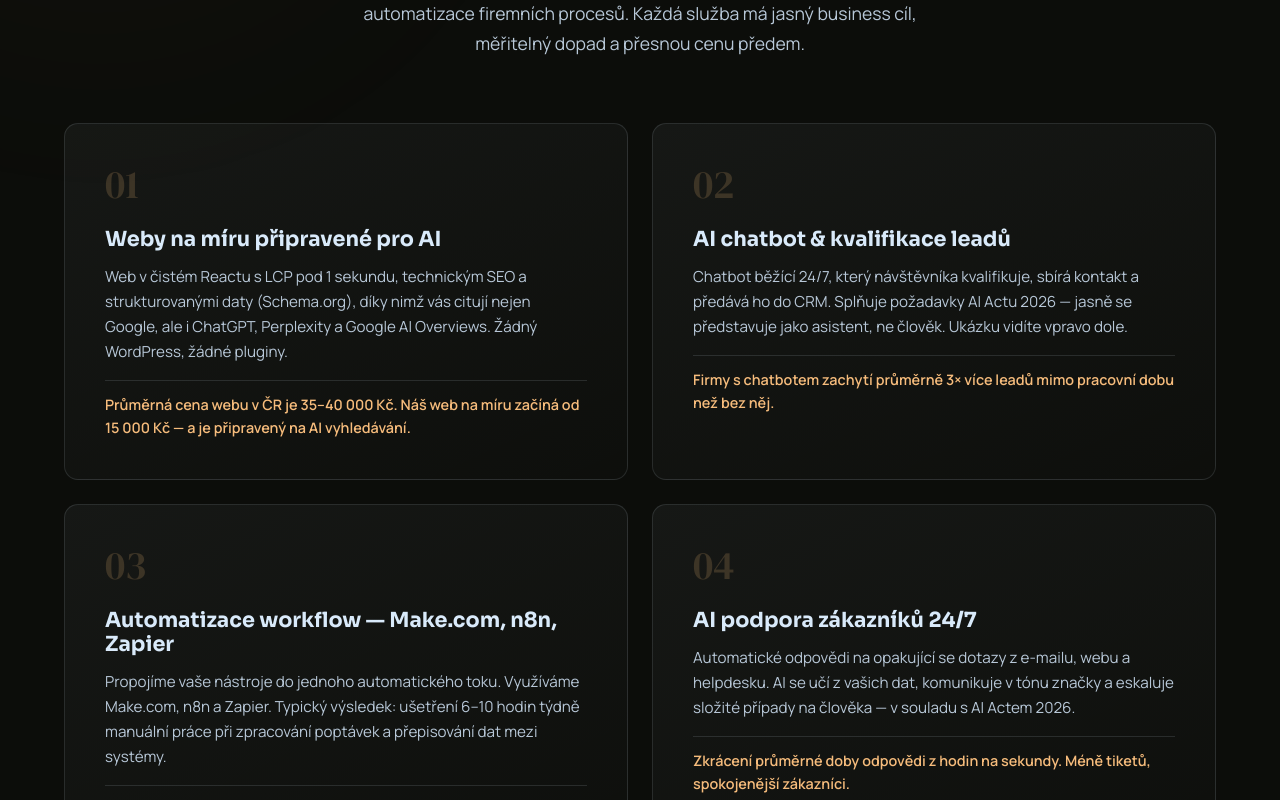
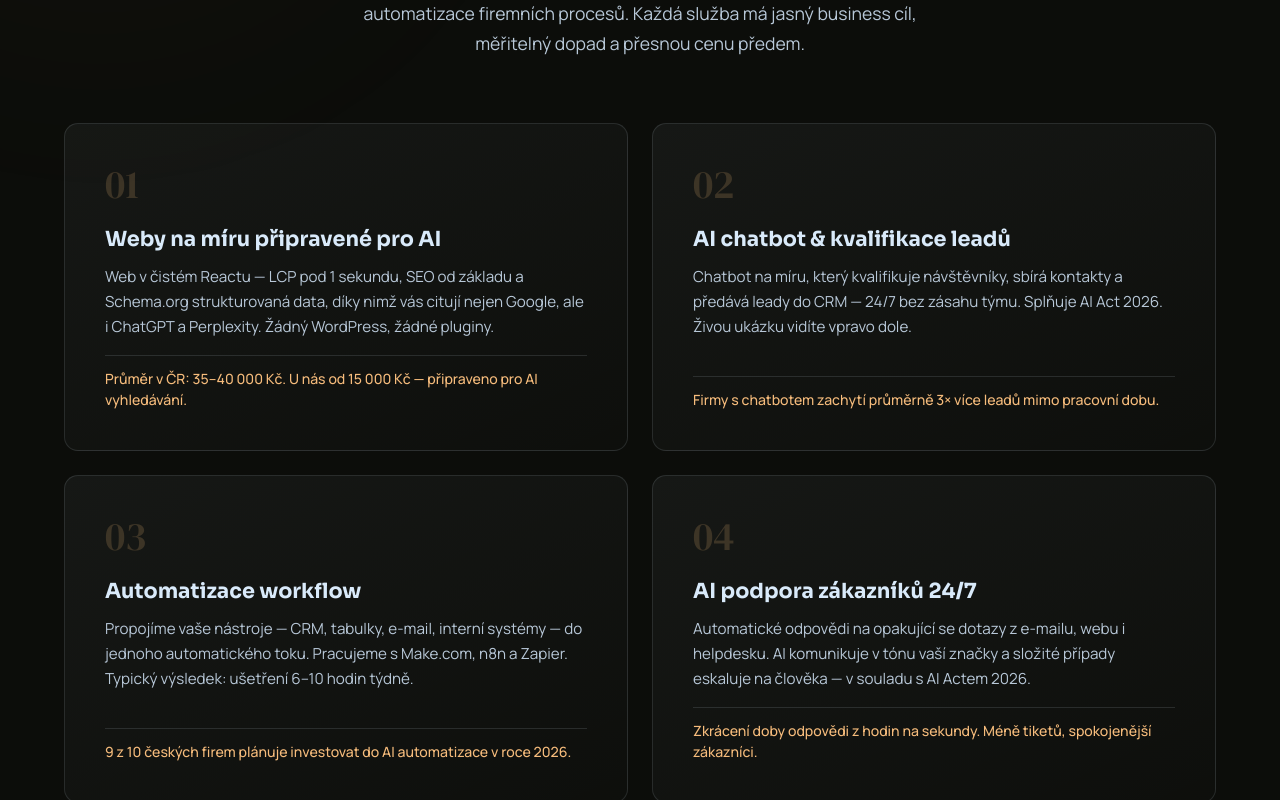
Before and after one commit to lukascervenka1/Aimplementace.cz, a React (Vite) app: page / in a window 1280 px wide. Shown: the part 1000-1800 px from the top of the page. Built offline with nearby package versions, Linux system fonts and the light colour scheme.

Commit message:
Fix service cards alignment — flex column, benefit pinned to bottom

```diff
--- a/src/components/Services.css
+++ b/src/components/Services.css
@@ -17,6 +17,8 @@
     transition: all 0.4s cubic-bezier(0.25, 0.46, 0.45, 0.94);
     position: relative;
     overflow: hidden;
+    display: flex;
+    flex-direction: column;
 }
 
 .service-card::before {
@@ -67,14 +69,17 @@
     font-size: 0.95rem;
     margin-bottom: 1rem;
     line-height: 1.65;
+    flex: 1;
 }
 
 .service-benefit {
-    font-size: 0.9rem;
-    font-weight: 600;
+    font-size: 0.88rem;
+    font-weight: 500;
     color: var(--caramel);
     padding-top: 0.75rem;
     border-top: 1px solid var(--border);
+    line-height: 1.5;
+    margin-top: auto;
 }
 
 /* Comparison table */
--- a/src/components/Services.jsx
+++ b/src/components/Services.jsx
@@ -4,26 +4,26 @@ import './Services.css';
 const services = [
     {
         title: 'Weby na míru připravené pro AI',
-        description: 'Web v čistém Reactu s LCP pod 1 sekundu, technickým SEO a strukturovanými daty (Schema.org), díky nimž vás citují nejen Google, ale i ChatGPT, Perplexity a Google AI Overviews. Žádný WordPress, žádné pluginy.',
-        benefit: 'Průměrná cena webu v ČR je 35–40 000 Kč. Náš web na míru začíná od 15 000 Kč — a je připravený na AI vyhledávání.',
+        description: 'Web v čistém Reactu — LCP pod 1 sekundu, SEO od základu a Schema.org strukturovaná data, díky nimž vás citují nejen Google, ale i ChatGPT a Perplexity. Žádný WordPress, žádné pluginy.',
+        benefit: 'Průměr v ČR: 35–40 000 Kč. U nás od 15 000 Kč — připraveno pro AI vyhledávání.',
         icon: '01'
     },
     {
         title: 'AI chatbot & kvalifikace leadů',
-        description: 'Chatbot běžící 24/7, který návštěvníka kvalifikuje, sbírá kontakt a předává ho do CRM. Splňuje požadavky AI Actu 2026 — jasně se představuje jako asistent, ne člověk. Ukázku vidíte vpravo dole.',
-        benefit: 'Firmy s chatbotem zachytí průměrně 3× více leadů mimo pracovní dobu než bez něj.',
+        description: 'Chatbot na míru, který kvalifikuje návštěvníky, sbírá kontakty a předává leady do CRM — 24/7 bez zásahu týmu. Splňuje AI Act 2026. Živou ukázku vidíte vpravo dole.',
+        benefit: 'Firmy s chatbotem zachytí průměrně 3× více leadů mimo pracovní dobu.',
         icon: '02'
     },
     {
-        title: 'Automatizace workflow — Make.com, n8n, Zapier',
-        description: 'Propojíme vaše nástroje do jednoho automatického toku. Využíváme Make.com, n8n a Zapier. Typický výsledek: ušetření 6–10 hodin týdně manuální práce při zpracování poptávek a přepisování dat mezi systémy.',
-        benefit: '9 z 10 českých firem plánuje investovat do AI automatizace v roce 2026. Začněte dřív než konkurence.',
+        title: 'Automatizace workflow',
+        description: 'Propojíme vaše nástroje — CRM, tabulky, e-mail, interní systémy — do jednoho automatického toku. Pracujeme s Make.com, n8n a Zapier. Typický výsledek: ušetření 6–10 hodin týdně.',
+        benefit: '9 z 10 českých firem plánuje investovat do AI automatizace v roce 2026.',
         icon: '03'
     },
     {
         title: 'AI podpora zákazníků 24/7',
-        description: 'Automatické odpovědi na opakující se dotazy z e-mailu, webu a helpdesku. AI se učí z vašich dat, komunikuje v tónu značky a eskaluje složité případy na člověka — v souladu s AI Actem 2026.',
-        benefit: 'Zkrácení průměrné doby odpovědi z hodin na sekundy. Méně tiketů, spokojenější zákazníci.',
+        description: 'Automatické odpovědi na opakující se dotazy z e-mailu, webu i helpdesku. AI komunikuje v tónu vaší značky a složité případy eskaluje na člověka — v souladu s AI Actem 2026.',
+        benefit: 'Zkrácení doby odpovědi z hodin na sekundy. Méně tiketů, spokojenější zákazníci.',
         icon: '04'
     },
 ];
```
